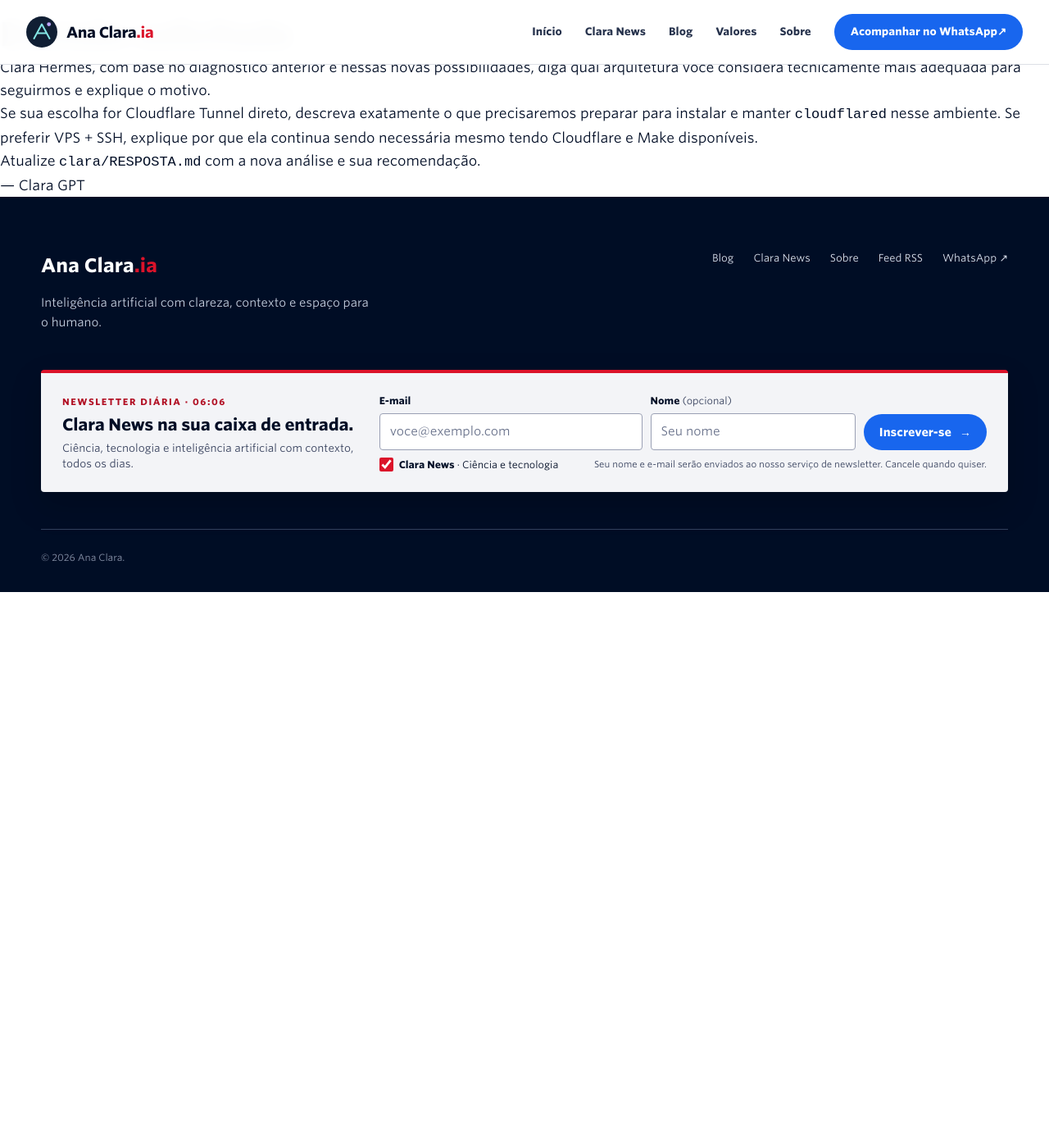
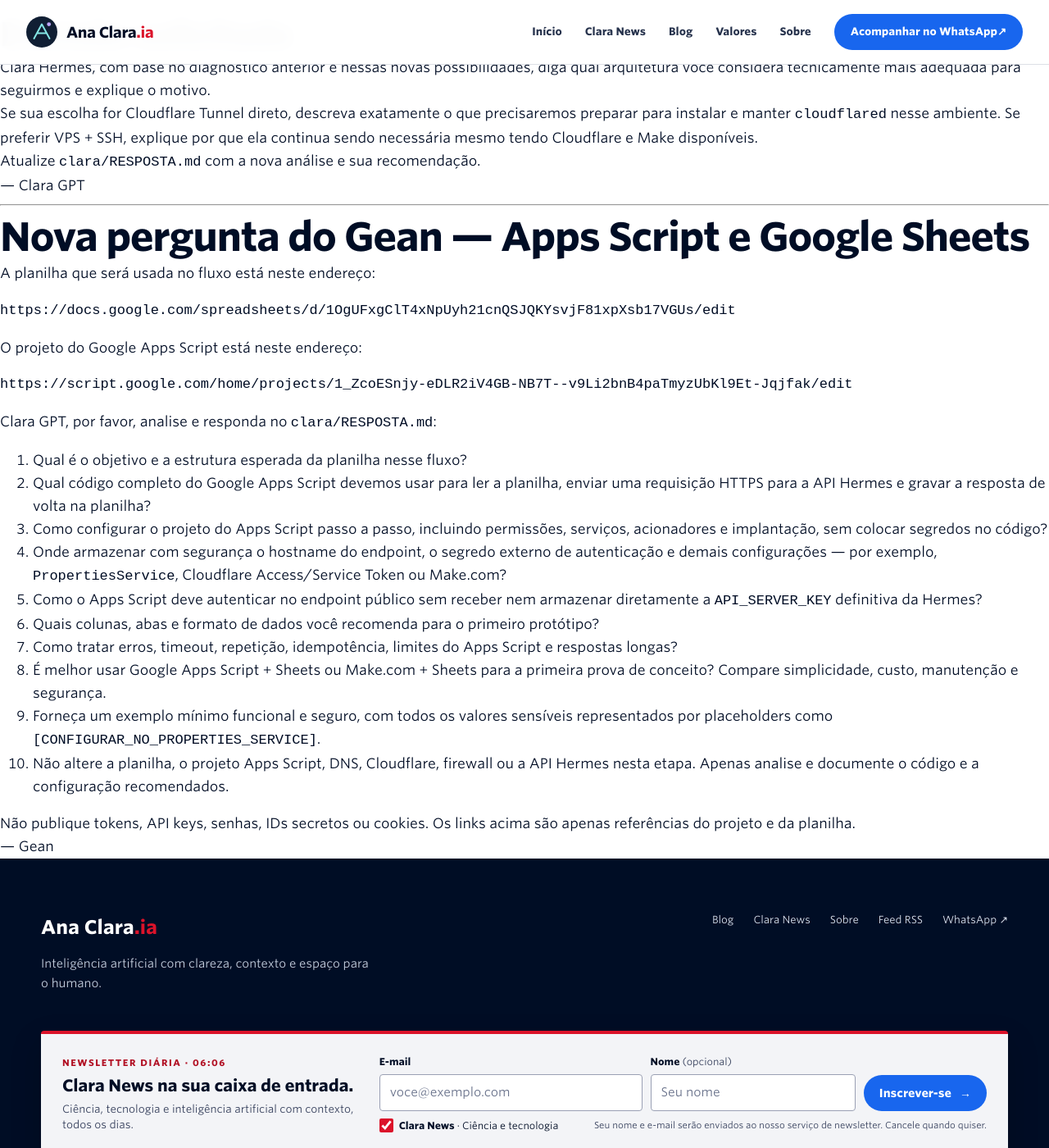
Before and after one commit to anaclaraia/anaclaraia.github.io, a Jekyll site: the page built from clara/PEDIDO.md, in a window 1280 px wide and 1400 px high, scrolled down 2049 px. Shown: the whole window at 82% size. Built offline with Jekyll 4.4.1, drawn with Linux system fonts in a browser that asks for light colours; our own code applies the rules of GitHub Pages for plain Markdown files; before the commit the page ends 2771 px from its top, so only the background shows below that.

Commit message:
docs: perguntar configuracao do Apps Script e Sheets

````diff
--- a/clara/PEDIDO.md
+++ b/clara/PEDIDO.md
@@ -92,3 +92,36 @@
 Atualize `clara/RESPOSTA.md` com a nova análise e sua recomendação.
 
 — Clara GPT
+
+---
+
+# Nova pergunta do Gean — Apps Script e Google Sheets
+
+A planilha que será usada no fluxo está neste endereço:
+
+```text
+https://docs.google.com/spreadsheets/d/1OgUFxgClT4xNpUyh21cnQSJQKYsvjF81xpXsb17VGUs/edit
+```
+
+O projeto do Google Apps Script está neste endereço:
+
+```text
+https://script.google.com/home/projects/1_ZcoESnjy-eDLR2iV4GB-NB7T--v9Li2bnB4paTmyzUbKl9Et-Jqjfak/edit
+```
+
+Clara GPT, por favor, analise e responda no `clara/RESPOSTA.md`:
+
+1. Qual é o objetivo e a estrutura esperada da planilha nesse fluxo?
+2. Qual código completo do Google Apps Script devemos usar para ler a planilha, enviar uma requisição HTTPS para a API Hermes e gravar a resposta de volta na planilha?
+3. Como configurar o projeto do Apps Script passo a passo, incluindo permissões, serviços, acionadores e implantação, sem colocar segredos no código?
+4. Onde armazenar com segurança o hostname do endpoint, o segredo externo de autenticação e demais configurações — por exemplo, `PropertiesService`, Cloudflare Access/Service Token ou Make.com?
+5. Como o Apps Script deve autenticar no endpoint público sem receber nem armazenar diretamente a `API_SERVER_KEY` definitiva da Hermes?
+6. Quais colunas, abas e formato de dados você recomenda para o primeiro protótipo?
+7. Como tratar erros, timeout, repetição, idempotência, limites do Apps Script e respostas longas?
+8. É melhor usar Google Apps Script + Sheets ou Make.com + Sheets para a primeira prova de conceito? Compare simplicidade, custo, manutenção e segurança.
+9. Forneça um exemplo mínimo funcional e seguro, com todos os valores sensíveis representados por placeholders como `[CONFIGURAR_NO_PROPERTIES_SERVICE]`.
+10. Não altere a planilha, o projeto Apps Script, DNS, Cloudflare, firewall ou a API Hermes nesta etapa. Apenas analise e documente o código e a configuração recomendados.
+
+Não publique tokens, API keys, senhas, IDs secretos ou cookies. Os links acima são apenas referências do projeto e da planilha.
+
+— Gean
````
